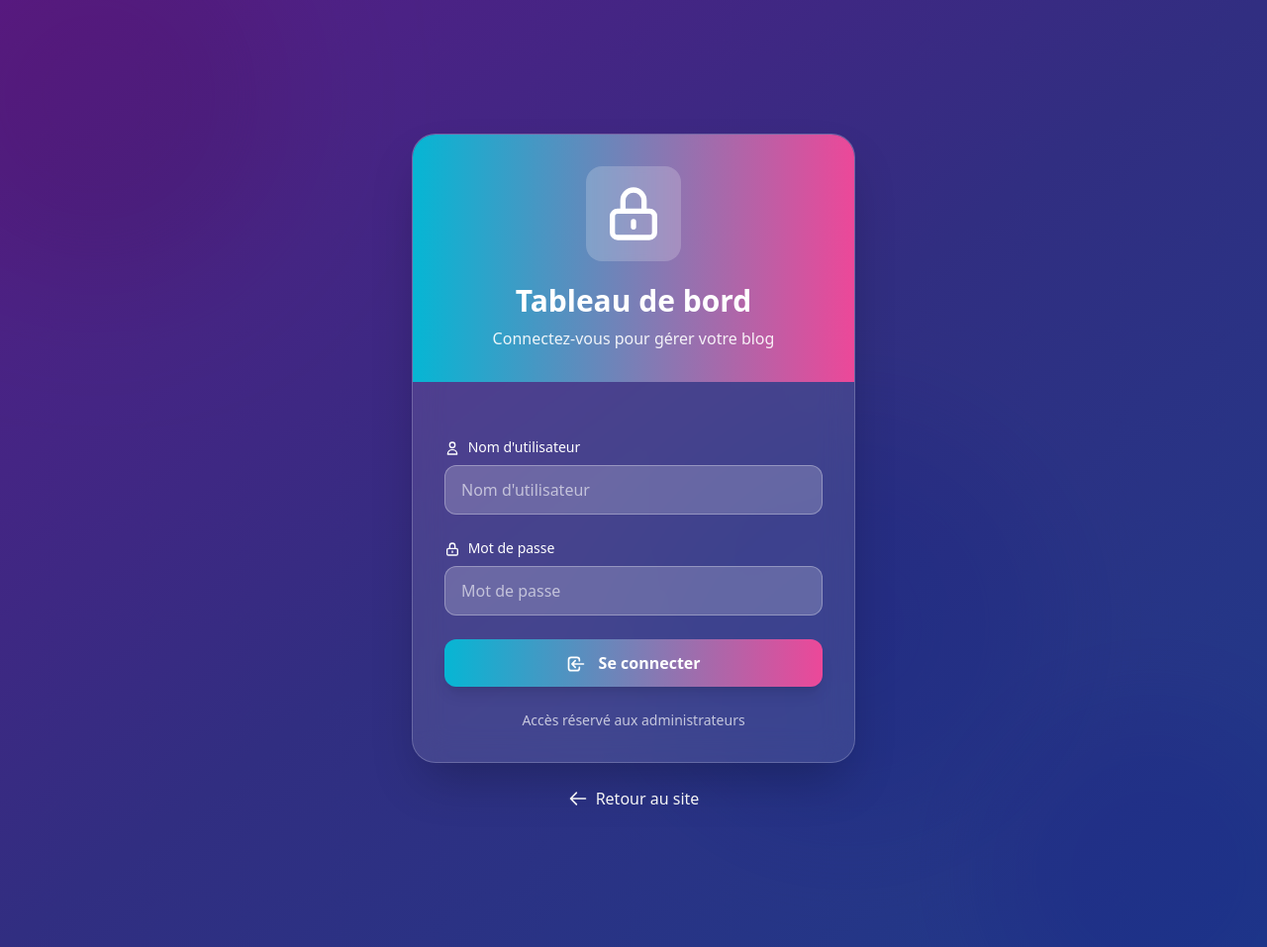
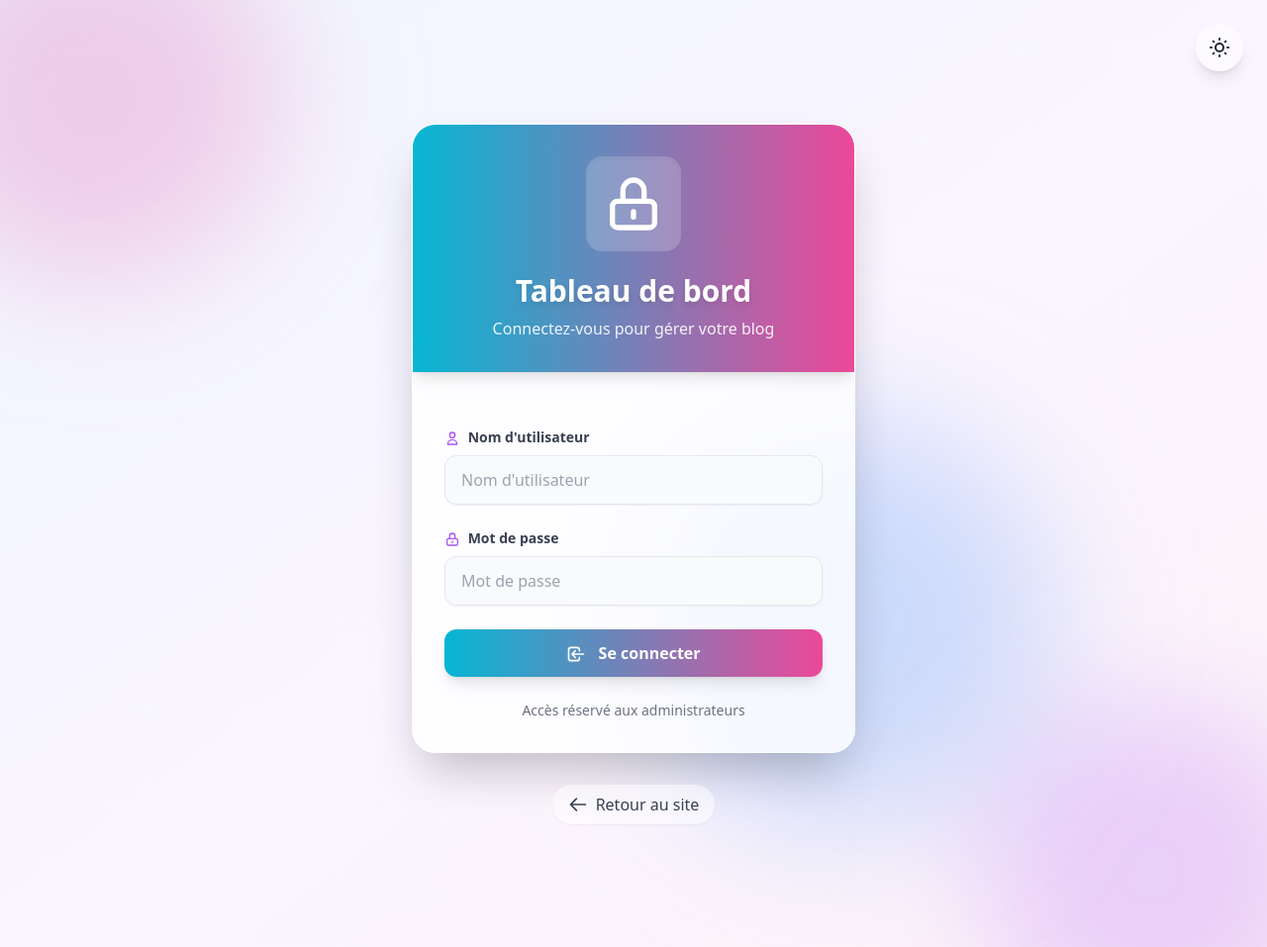
Before and after one commit to DavidAnato/MYAROU, a Django app: page /dashboard/login/ in a window 1280 px wide. Shown: the whole page at 99% size. Run offline with Django 5.2, Linux system fonts and the light colour scheme; some libraries are stand-ins or nearby versions.

Commit message:
feat(login): add dark mode toggle and improve UI styling
- Implement dark/light mode toggle button with Alpine.js
- Update background gradients and colors for dark mode support
- Enhance form elements with improved contrast and shadows
- Add smooth transitions and hover effects for better UX

```diff
--- a/dashboard/templates/dashboard/login.html
+++ b/dashboard/templates/dashboard/login.html
@@ -3,13 +3,28 @@
 {% block title %}Connexion{% endblock %}
 
 {% block login_content %}
-<div class="min-h-screen flex items-center justify-center bg-gradient-to-br from-purple-900 via-indigo-900 to-blue-900 relative overflow-hidden">
+<div class="min-h-screen flex items-center justify-center bg-gradient-to-br from-blue-50 via-purple-50 to-pink-50 dark:from-gray-950 dark:via-purple-950 dark:to-slate-950 relative overflow-hidden transition-colors duration-500">
+
+    <!-- Dark Mode Toggle -->
+    <div class="absolute top-6 right-6 z-20">
+        <button @click="darkMode = !darkMode"
+                class="p-3 rounded-full bg-white/50 dark:bg-black/30 hover:bg-white/80 dark:hover:bg-black/50 backdrop-blur-md shadow-lg text-gray-800 dark:text-gray-200 transition-all duration-300 transform hover:scale-110 focus:outline-none ring-2 ring-transparent focus:ring-purple-500">
+            <!-- Sun icon -->
+            <svg x-show="!darkMode" class="w-6 h-6" fill="none" stroke="currentColor" viewBox="0 0 24 24">
+                <path stroke-linecap="round" stroke-linejoin="round" stroke-width="2" d="M12 3v1m0 16v1m9-9h-1M4 12H3m15.364 6.364l-.707-.707M6.343 6.343l-.707-.707m12.728 0l-.707.707M6.343 17.657l-.707.707M16 12a4 4 0 11-8 0 4 4 0 018 0z"></path>
+            </svg>
+            <!-- Moon icon -->
+            <svg x-show="darkMode" x-cloak class="w-6 h-6" fill="none" stroke="currentColor" viewBox="0 0 24 24">
+                <path fill-rule="evenodd" d="M17.293 13.293A8 8 0 016.707 2.707a8.001 8.001 0 1010.586 10.586z"></path>
+            </svg>
+        </button>
+    </div>
 
     <!-- Animated background -->
-    <div class="absolute inset-0 overflow-hidden">
-        <div class="absolute w-96 h-96 bg-pink-500 rounded-full mix-blend-multiply filter blur-3xl opacity-20 animate-blob -top-24 -left-24"></div>
-        <div class="absolute w-96 h-96 bg-purple-500 rounded-full mix-blend-multiply filter blur-3xl opacity-20 animate-blob animation-delay-2000 -bottom-24 -right-24"></div>
-        <div class="absolute w-96 h-96 bg-blue-500 rounded-full mix-blend-multiply filter blur-3xl opacity-20 animate-blob animation-delay-4000 top-1/2 left-1/2 transform -translate-x-1/2 -translate-y-1/2"></div>
+    <div class="absolute inset-0 overflow-hidden pointer-events-none">
+        <div class="absolute w-96 h-96 bg-pink-400 dark:bg-pink-900 rounded-full mix-blend-multiply filter blur-3xl opacity-30 dark:opacity-10 animate-blob -top-24 -left-24"></div>
+        <div class="absolute w-96 h-96 bg-purple-400 dark:bg-purple-900 rounded-full mix-blend-multiply filter blur-3xl opacity-30 dark:opacity-10 animate-blob animation-delay-2000 -bottom-24 -right-24"></div>
+        <div class="absolute w-96 h-96 bg-blue-400 dark:bg-blue-900 rounded-full mix-blend-multiply filter blur-3xl opacity-30 dark:opacity-10 animate-blob animation-delay-4000 top-1/2 left-1/2 transform -translate-x-1/2 -translate-y-1/2"></div>
     </div>
 
     <style>
@@ -31,19 +46,19 @@
 
     <!-- Login Card -->
     <div class="relative z-10 w-full max-w-md mx-4">
-        <div class="bg-white bg-opacity-10 backdrop-filter backdrop-blur-lg rounded-3xl shadow-2xl overflow-hidden border border-white border-opacity-20">
+        <div class="bg-white/80 dark:bg-gray-900/60 backdrop-filter backdrop-blur-xl rounded-3xl shadow-2xl overflow-hidden border border-white/50 dark:border-white/10 transition-all duration-300">
 
             <!-- Header -->
-            <div class="p-8 text-center bg-gradient-to-r from-cyan-500 to-pink-500">
+            <div class="p-8 text-center bg-gradient-to-r from-cyan-500 to-pink-500 shadow-lg">
                 <div class="mb-4">
-                    <div class="inline-block p-4 bg-white bg-opacity-20 rounded-2xl backdrop-filter backdrop-blur-sm">
+                    <div class="inline-block p-4 bg-white/20 rounded-2xl backdrop-filter backdrop-blur-sm shadow-inner">
                         <svg class="w-16 h-16 text-white" fill="none" stroke="currentColor" viewBox="0 0 24 24">
                             <path stroke-linecap="round" stroke-linejoin="round" stroke-width="2" d="M12 15v2m-6 4h12a2 2 0 002-2v-6a2 2 0 00-2-2H6a2 2 0 00-2 2v6a2 2 0 002 2zm10-10V7a4 4 0 00-8 0v4h8z"></path>
                         </svg>
                     </div>
                 </div>
-                <h1 class="text-3xl font-bold text-white mb-2">Tableau de bord</h1>
-                <p class="text-white text-opacity-90">Connectez-vous pour gérer votre blog</p>
+                <h1 class="text-3xl font-bold text-white mb-2 drop-shadow-md">Tableau de bord</h1>
+                <p class="text-white/90 font-medium">Connectez-vous pour gérer votre blog</p>
             </div>
 
             <!-- Form -->
@@ -53,8 +68,8 @@
 
                     <!-- Username -->
                     <div>
-                        <label for="username" class="block text-sm font-medium text-white mb-2">
-                            <svg class="inline w-4 h-4 mr-1" fill="none" stroke="currentColor" viewBox="0 0 24 24">
+                        <label for="username" class="block text-sm font-bold text-gray-700 dark:text-gray-300 mb-2 transition-colors">
+                            <svg class="inline w-4 h-4 mr-1 text-purple-500 dark:text-purple-400" fill="none" stroke="currentColor" viewBox="0 0 24 24">
                                 <path stroke-linecap="round" stroke-linejoin="round" stroke-width="2" d="M16 7a4 4 0 11-8 0 4 4 0 018 0zM12 14a7 7 0 00-7 7h14a7 7 0 00-7-7z"></path>
                             </svg>
                             Nom d'utilisateur
@@ -63,14 +78,14 @@
                                name="username"
                                id="username"
                                required
-                               class="w-full px-4 py-3 bg-white bg-opacity-20 border border-white border-opacity-30 rounded-xl text-white placeholder-white placeholder-opacity-60 focus:outline-none focus:ring-2 focus:ring-cyan-400 focus:border-transparent transition-all"
+                               class="w-full px-4 py-3 bg-gray-50 dark:bg-gray-900/50 border border-gray-200 dark:border-gray-700 rounded-xl text-gray-900 dark:text-white placeholder-gray-400 dark:placeholder-gray-500 focus:outline-none focus:ring-2 focus:ring-cyan-400 focus:border-transparent transition-all shadow-sm"
                                placeholder="Nom d'utilisateur">
                     </div>
 
                     <!-- Password -->
                     <div>
-                        <label for="password" class="block text-sm font-medium text-white mb-2">
-                            <svg class="inline w-4 h-4 mr-1" fill="none" stroke="currentColor" viewBox="0 0 24 24">
+                        <label for="password" class="block text-sm font-bold text-gray-700 dark:text-gray-300 mb-2 transition-colors">
+                            <svg class="inline w-4 h-4 mr-1 text-purple-500 dark:text-purple-400" fill="none" stroke="currentColor" viewBox="0 0 24 24">
                                 <path stroke-linecap="round" stroke-linejoin="round" stroke-width="2" d="M12 15v2m-6 4h12a2 2 0 002-2v-6a2 2 0 00-2-2H6a2 2 0 00-2 2v6a2 2 0 002 2zm10-10V7a4 4 0 00-8 0v4h8z"></path>
                             </svg>
                             Mot de passe
@@ -79,22 +94,22 @@
                                name="password"
                                id="password"
                                required
-                               class="w-full px-4 py-3 bg-white bg-opacity-20 border border-white border-opacity-30 rounded-xl text-white placeholder-white placeholder-opacity-60 focus:outline-none focus:ring-2 focus:ring-cyan-400 focus:border-transparent transition-all"
+                               class="w-full px-4 py-3 bg-gray-50 dark:bg-gray-900/50 border border-gray-200 dark:border-gray-700 rounded-xl text-gray-900 dark:text-white placeholder-gray-400 dark:placeholder-gray-500 focus:outline-none focus:ring-2 focus:ring-cyan-400 focus:border-transparent transition-all shadow-sm"
                                placeholder="Mot de passe">
                     </div>
 
                     <!-- Error Messages -->
                     {% if messages %}
-                    <div class="bg-red-500 bg-opacity-20 border border-red-400 text-white px-4 py-3 rounded-xl">
+                    <div class="bg-red-50 dark:bg-red-900/30 border border-red-200 dark:border-red-500/50 text-red-600 dark:text-red-300 px-4 py-3 rounded-xl shadow-sm">
                         {% for message in messages %}
-                        <p class="text-sm">{{ message }}</p>
+                        <p class="text-sm font-medium">{{ message }}</p>
                         {% endfor %}
                     </div>
                     {% endif %}
 
                     <!-- Submit Button -->
                     <button type="submit"
-                            class="w-full py-3 px-4 bg-gradient-to-r from-cyan-500 to-pink-500 hover:from-cyan-600 hover:to-pink-600 text-white font-semibold rounded-xl shadow-lg transform hover:scale-105 transition-all duration-200 focus:outline-none focus:ring-2 focus:ring-cyan-400 focus:ring-offset-2 focus:ring-offset-transparent">
+                            class="w-full py-3 px-4 bg-gradient-to-r from-cyan-500 to-pink-500 hover:from-cyan-600 hover:to-pink-600 text-white font-bold rounded-xl shadow-lg transform hover:scale-[1.02] transition-all duration-200 focus:outline-none focus:ring-2 focus:ring-cyan-400 focus:ring-offset-2 focus:ring-offset-gray-100 dark:focus:ring-offset-gray-900">
                         <svg class="inline w-5 h-5 mr-2" fill="none" stroke="currentColor" viewBox="0 0 24 24">
                             <path stroke-linecap="round" stroke-linejoin="round" stroke-width="2" d="M11 16l-4-4m0 0l4-4m-4 4h14m-5 4v1a3 3 0 01-3 3H6a3 3 0 01-3-3V7a3 3 0 013-3h7a3 3 0 013 3v1"></path>
                         </svg>
@@ -104,7 +119,7 @@
 
                 <!-- Info -->
                 <div class="mt-6 text-center">
-                    <p class="text-white text-opacity-70 text-sm">
+                    <p class="text-gray-500 dark:text-gray-400 text-sm font-medium transition-colors">
                         Accès réservé aux administrateurs
                     </p>
                 </div>
@@ -113,12 +128,12 @@
         </div>
 
         <!-- Quick access -->
-        <div class="mt-6 text-center">
-            <a href="/" class="inline-flex items-center text-white hover:text-cyan-300 transition-colors">
+        <div class="mt-8 text-center">
+            <a href="/" class="inline-flex items-center px-4 py-2 rounded-full bg-white/50 dark:bg-black/30 text-gray-700 dark:text-gray-200 hover:bg-white dark:hover:bg-black/50 hover:text-cyan-600 dark:hover:text-cyan-400 transition-all shadow-sm hover:shadow-md backdrop-blur-sm">
                 <svg class="w-5 h-5 mr-2" fill="none" stroke="currentColor" viewBox="0 0 24 24">
                     <path stroke-linecap="round" stroke-linejoin="round" stroke-width="2" d="M10 19l-7-7m0 0l7-7m-7 7h18"></path>
                 </svg>
-                Retour au site
+                <span class="font-medium">Retour au site</span>
             </a>
         </div>
     </div>
```
Also changed, not shown: db.sqlite3.
